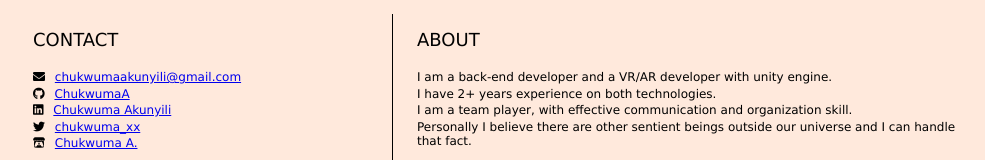
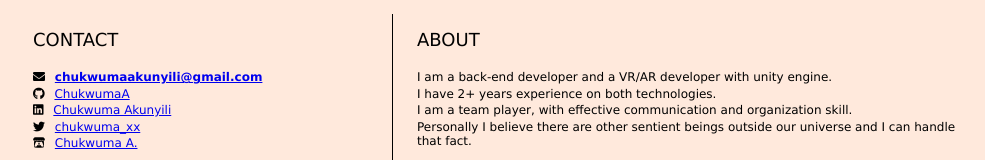
Before and after one commit to aguluman/Resume, a plain HTML site: page index.html in a window 1280 px wide. Shown: the part 169-329 px from the top of the page, without its empty margins (151-1136 px from the left). Drawn offline with Linux system fonts and the light colour scheme.

Commit message:
4th update

```diff
--- a/index.html
+++ b/index.html
@@ -19,7 +19,7 @@
 					<h2>CONTACT</h2>
 						<p>
                       				 	 <i class="fa fa-envelope" aria-hidden="true"></i>
-                      				  	<a href="mailto:email@example.com">chukwumaakunyili@gmail.com</a>
+                      				  	<a href="mailto:chukwumaakunyili@gmail.com"><b>chukwumaakunyili@gmail.com</b></a>
 						<p>
 							<i class="fab fa-github" aria-hidden="true"></i>
 							<a href="github.com/gh-ChukwumaA">ChukwumaA</a>
```
